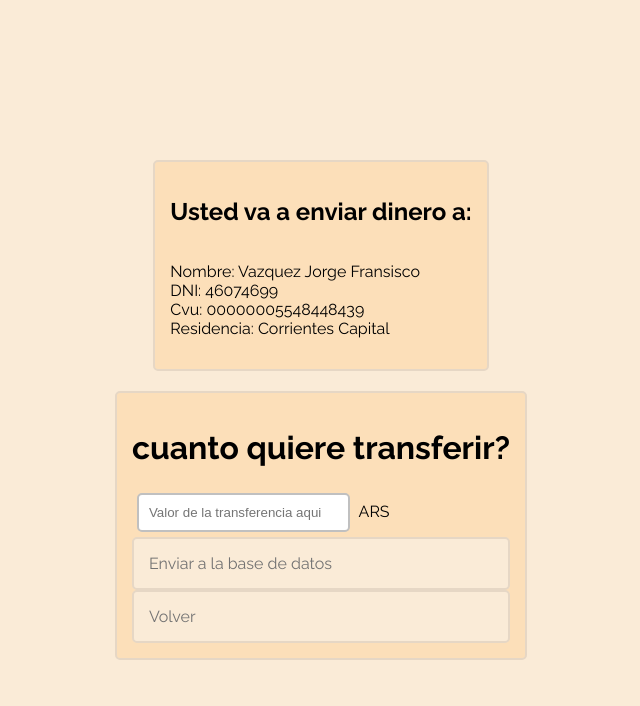
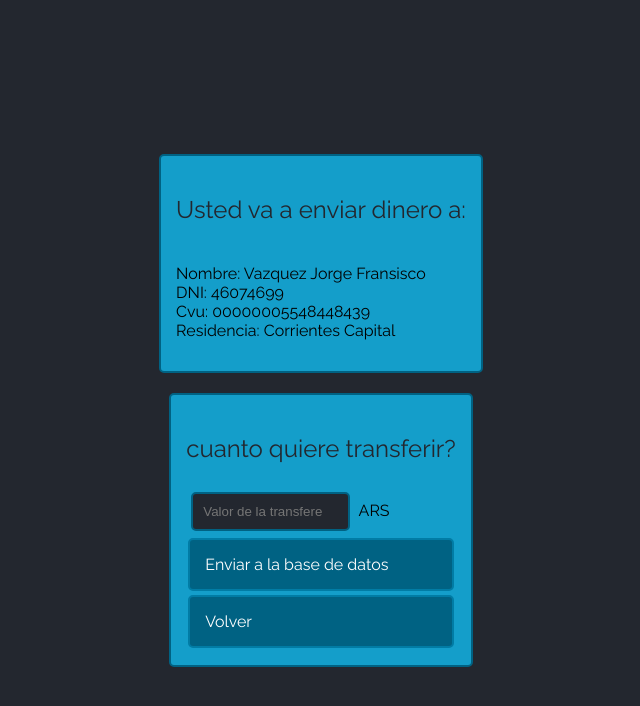
Before and after one commit to ignamemz/banco, a React (Create React App) app: page /transfer in a window 1280 px wide. Shown: the top 706 px of the page, without its empty margins (319-959 px from the left). Built offline with nearby package versions, Linux system fonts and the light colour scheme.

Commit message:
primera version

```diff
--- a/package.json
+++ b/package.json
@@ -11,6 +11,7 @@
     "react-dom": "^18.2.0",
     "react-router-dom": "^6.22.3",
     "react-scripts": "5.0.1",
+    "react-spinners": "^0.13.8",
     "web-vitals": "^2.1.4"
   },
   "scripts": {
--- a/src/css-screens/homeStyles.css
+++ b/src/css-screens/homeStyles.css
@@ -1,5 +1,5 @@
 .body1 {
-    background-color: antiquewhite;
+    background-color: #23272F;
     min-height: 100vh;
     width: auto;
     display: flex;
@@ -7,34 +7,43 @@
     justify-content: center;
 }
 
+.titulo1 {
+    font-size: 2.5em;
+    color: white;
+}
+
 .container {
-    padding: 30px;
-    background-color: rgb(252, 223, 185);
+    padding: 20px;
+    background-color: #149ECA;
     display: flex;
     flex-direction: column;
     align-items: center;
-    border: 2px solid rgb(230, 215, 197);
+    border: 2px solid #006283;
+    border-radius: 5px;
 }
 
 .codigo {
     margin: 5px;
     width: 80%;
     padding: 10px;
-    border: 2px solid silver;
+    border: 2px solid #006283;
     border-radius: 5px;
     outline: none;
+    background-color: #23272F;
+    color:white
 }
 
 .boton {
+    margin: 2px;
+    color: white;
     padding: 15px;
-    background-color: antiquewhite;
-    border: 2px solid rgb(230, 215, 197);
-    color: rgb(114, 114, 114);
+    background-color: #006283;
+    border: 2px solid #017ca5;
     border-radius: 5px;
 }
 
 .boton:hover {
-    border: 2px solid rgb(230, 215, 197);
-    background-color: rgb(199, 155, 97);
+    border: 2px solid #15aadb;
+    background-color: #40c5f1;
     color: rgb(255, 224, 188)
 }
--- /dev/null
+++ b/src/css-screens/loadingStyles.css
@@ -0,0 +1,13 @@
+.body4 {
+    width: 100%;
+    height: 100vh;
+    background-color: #23272F;
+    display: flex;
+    justify-content: center;
+    align-items: center;
+}
+
+.ultimoContainer {
+    align-items: center;
+    text-align: center;
+}
--- a/src/css-screens/mainStyles.css
+++ b/src/css-screens/mainStyles.css
@@ -1,5 +1,5 @@
 .body2 {
-    background-color: antiquewhite;
+    background-color: #23272F;
     width: auto;
     min-height: 100vh;
     display: flex;
@@ -21,7 +21,7 @@
 }
 
 .tarjetas {
-    border: 2px solid rgb(230, 215, 197);
+    border: 3px solid #006283;
     border-top-left-radius: 5px;
     border-top-right-radius: 5px;
     width: 200px;
@@ -31,19 +31,19 @@
 
 .botones {
     padding: 15px;
-    background-color: antiquewhite;
-    border: 2px solid rgb(230, 215, 197);
+    background-color: #149ECA;
+    border: 2px solid #006283;
     border-top: 0px;
     border-bottom-left-radius: 5px;
     border-bottom-right-radius: 5px;
-    color: rgb(114, 114, 114);
+    color: #23272F;
 }
 
 .botones:hover {
-    border: 2px solid rgb(240, 184, 116);
+    border: 2px solid #006283;
     border-top: 0px;
     border-bottom-left-radius: 5px;
     border-bottom-right-radius: 5px;
-    background-color: rgb(199, 155, 97);
-    color: rgb(255, 224, 188)
+    background-color: #52d2fd;
+    color: #23272F
 }
--- a/src/css-screens/transferStyles.css
+++ b/src/css-screens/transferStyles.css
@@ -1,5 +1,5 @@
 .body3 {
-    background-color: antiquewhite;
+    background-color: #23272F;
     width: auto;
     min-height: 100vh;
     display: flex;
@@ -8,13 +8,18 @@
     align-items: center;
 }
 
+.titulo {
+    font-size: 1.5em;
+    color: #23272F;
+}
+
 .datosContainer {
     margin: 20px;
     width: auto;
     padding: 15px;
-    border: 2px solid rgb(230, 215, 197);
+    border: 2px solid #006283;
     border-radius: 5px;
-    background-color: rgb(252, 223, 185);
+    background-color: #149ECA;
     display: flex;
     flex-direction: column;
 }
@@ -22,9 +27,9 @@
 .valorContainer {
     width: auto;
     padding: 15px;
-    border: 2px solid rgb(230, 215, 197);
+    border: 2px solid #006283;
     border-radius: 5px;
-    background-color: rgb(252, 223, 185);
+    background-color: #149ECA;
     display: flex;
     flex-direction: column;
 }
@@ -33,7 +38,24 @@
     margin: 5px;
     width: 50%;
     padding: 10px;
-    border: 2px solid silver;
+    background-color: #23272F;
+    border: 2px solid #006283;
     border-radius: 5px;
     outline: none;
+    color: white;
 }
+
+.boton1 {
+    margin: 2px;
+    color: white;
+    padding: 15px;
+    background-color: #006283;
+    border: 2px solid #017ca5;
+    border-radius: 5px;
+}
+
+.boton1:hover {
+    color: #23272F;
+    background-color: #3abde9;
+    border: 2px solid #3ecbfa;
+}
--- a/src/screens/home.js
+++ b/src/screens/home.js
@@ -23,7 +23,7 @@ const Home = () => {
   return (
     <div className="body1">
       <div className="container">
-        <h1>Ingrese su código</h1>
+        <p className='titulo1'>Ingrese su código</p>
         <input
           className='codigo'
           placeholder='Código aquí'
--- a/src/screens/loadingScreen.js
+++ b/src/screens/loadingScreen.js
@@ -1,10 +1,38 @@
-
-import React from 'react'
+import React, { useState, useEffect } from 'react'
+import { ClockLoader } from 'react-spinners'
+import '../css-screens/loadingStyles.css'
+import { Link } from 'react-router-dom'
 
 const LoadingScreen = () => {
+    const [loading, setLoading] = useState()
+
+    useEffect(() => {
+        setLoading(true)
+        setTimeout(() => {
+            setLoading(false)
+        }, 10000)
+    }, [])
+
   return (
-    <div>
-        funciona
+    <div className='body4'>
+        {
+            loading ?
+
+            <ClockLoader
+                loading={loading}
+                size={150}
+                aria-label="Loading Spinner"
+                data-testid="loader"
+                color='#149ECA'
+            />
+
+            :
+
+        <div className='ultimoContainer'>
+            <h1 className='titulo1'>Datos actualizados correctamente!</h1>
+            <Link to="/" className="boton">Volver</Link>
+        </div>
+        }
     </div>
   )
 }
--- a/src/screens/main.js
+++ b/src/screens/main.js
@@ -11,7 +11,7 @@ const Main = () => {
   return (
     <div className='body2'>
 
-        <h1>Elija el metodo de la transferencia</h1>
+        <p className='titulo1'>Elija el metodo de la transferencia</p>
 
         <div className='tarjetasContainerMain'>
 
--- a/src/screens/transfer.js
+++ b/src/screens/transfer.js
@@ -37,18 +37,18 @@ const enviarValor = () => {
     <div className='body3'>
 
         <div className='datosContainer'>
-          <h2>Usted va a enviar dinero a: </h2><p>Nombre: Vazquez Jorge Fransisco <br/>DNI: 46074699 <br/>Cvu: 00000005548448439 <br/>Residencia: Corrientes Capital</p>
+          <p className='titulo'>Usted va a enviar dinero a: </p><p>Nombre: Vazquez Jorge Fransisco <br/>DNI: 46074699 <br/>Cvu: 00000005548448439 <br/>Residencia: Corrientes Capital</p>
         </div>
 
         <div className='valorContainer'>
 
-            <h1>cuanto quiere transferir?</h1>
+            <p className='titulo'>cuanto quiere transferir?</p>
 
             <div>
                 <input className='valorTransfer' type='number' placeholder='Valor de la transferencia aqui' onChange={handleValorChange} value={valor} /> ARS
             </div>
-            <Link className='boton' to="/loadingScreen" onClick={enviarValor}>Enviar a la base de datos</Link>
-            <Link className='boton' to="/">Volver</Link>
+            <Link className='boton1' to="/loadingScreen" onClick={enviarValor}>Enviar a la base de datos</Link>
+            <Link className='boton1' to="/">Volver</Link>
         </div>
 
     </div>
```
Also changed, not shown: 1 other file (tests, documents, lock files or other folders).
